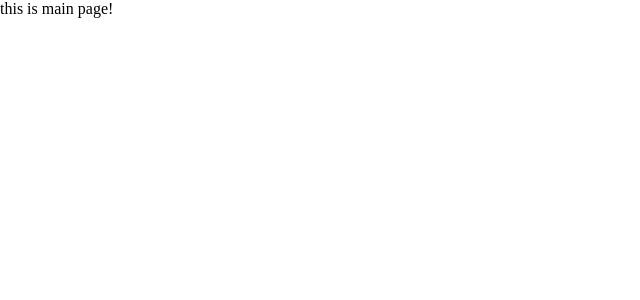
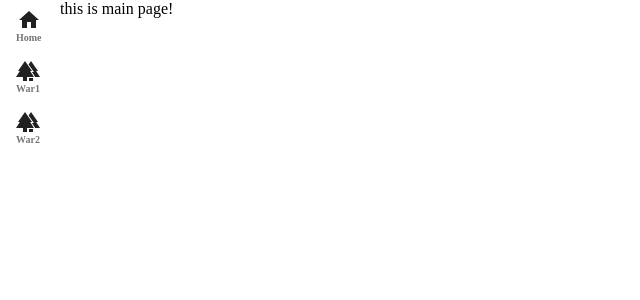
Before and after one commit to GDG-on-Campus-KNU/3rd-sc-ex3-Forrest-FE, a React (Vite) app: page / in a window 1280 px wide. Shown: the top 300 px of the page, without its empty margins (0-640 px from the left). Built offline with nearby package versions, Linux system fonts and the light colour scheme; no server answers.

Commit message:
Feat: Side Navigation 구현

```diff
--- a/src/App.jsx
+++ b/src/App.jsx
@@ -1,5 +1,12 @@
 import { createBrowserRouter } from 'react-router-dom';
 import { RouterProvider } from 'react-router-dom';
+
+import { GlobalStyle } from './styles/GlobalStyle';
+import { Global } from '@emotion/react';
+import '@fontsource/roboto/300.css';
+import '@fontsource/roboto/400.css';
+import '@fontsource/roboto/500.css';
+import '@fontsource/roboto/700.css';
 
 import ErrorPage from './pages/ErrorPage';
 import MainPage from './pages/MainPage';
@@ -21,6 +28,7 @@ const router = createBrowserRouter([
 function App() {
   return (
     <>
+      <Global styles={GlobalStyle} />
       <RouterProvider router={router} />
     </>
   );
--- a/src/components/common/MainNavigation.jsx
+++ b/src/components/common/MainNavigation.jsx
@@ -1,3 +1,89 @@
-const MainNavigation = () => {};
+import { useState } from 'react';
+import { useNavigate } from 'react-router-dom';
+
+import { FlexWrapper } from '../../styles/Layout';
+import { SideBarText } from '../../styles/Text';
+import ForestIcon from '@mui/icons-material/Forest';
+import HomeIcon from '@mui/icons-material/Home';
+import Box from '@mui/material/Box';
+import List from '@mui/material/List';
+import ListItem from '@mui/material/ListItem';
+import ListItemButton from '@mui/material/ListItemButton';
+import ListItemIcon from '@mui/material/ListItemIcon';
+import { styled } from '@mui/system';
+
+import { useRouterStore } from '../../store/useRouterStore';
+
+const ColoredIcon = styled(({ icon: Icon, isClicked, ...rest }) => (
+  <Icon {...rest} />
+))(({ theme, isClicked }) => ({
+  color: isClicked ? theme.palette.primary.main : theme.palette.text.primary,
+}));
+
+const MainNavigation = () => {
+  const {
+    isHomeClicked,
+    isWar1Clicked,
+    isWar2Clicked,
+    setIsHomeClicked,
+    setIsWar1Clicked,
+    setIsWar2Clicked,
+  } = useRouterStore();
+  const navigate = useNavigate();
+
+  const handleWar1Click = () => {
+    setIsWar1Clicked();
+    navigate('/map');
+  };
+
+  const handleWar2Click = () => {
+    setIsWar2Clicked();
+    navigate('/map');
+  };
+
+  return (
+    <Box sx={{ width: 60, height: '100%', bgcolor: 'background.paper' }}>
+      <nav aria-label='main mailbox folders'>
+        <List disablePadding>
+          <ListItem disablePadding>
+            <ListItemButton
+              onClick={() => {
+                setIsHomeClicked();
+                navigate('/');
+              }}
+            >
+              <ListItemIcon>
+                <FlexWrapper>
+                  <ColoredIcon icon={HomeIcon} isClicked={isHomeClicked} />
+                  <SideBarText>Home</SideBarText>
+                </FlexWrapper>
+              </ListItemIcon>
+            </ListItemButton>
+          </ListItem>
+          <ListItem disablePadding>
+            <ListItemButton onClick={handleWar1Click}>
+              <ListItemIcon>
+                <FlexWrapper>
+                  <ColoredIcon icon={ForestIcon} isClicked={isWar1Clicked} />
+                  <SideBarText>War1</SideBarText>
+                </FlexWrapper>
+              </ListItemIcon>
+            </ListItemButton>
+          </ListItem>
+          <ListItem disablePadding>
+            <ListItemButton onClick={handleWar2Click}>
+              <ListItemIcon>
+                <FlexWrapper>
+                  <ColoredIcon icon={ForestIcon} isClicked={isWar2Clicked} />
+                  <SideBarText>War2</SideBarText>
+                </FlexWrapper>
+              </ListItemIcon>
+            </ListItemButton>
+          </ListItem>
+        </List>
+      </nav>
+    </Box>
+  );
+};
 
 export default MainNavigation;
--- a/src/components/map/SideBar.jsx
+++ /dev/null
@@ -1,3 +0,0 @@
-const SideBar = () => {};
-
-export default SideBar;
--- a/src/pages/MapPage.jsx
+++ b/src/pages/MapPage.jsx
@@ -1,8 +1,6 @@
 import { Container } from '../styles/Layout';
 
 import GoogleMaps from '../components/map/GoogleMaps';
-
-// import { Container } from '@mui/material';
 
 const MapPage = () => {
   return (
--- a/src/pages/RootLayout.jsx
+++ b/src/pages/RootLayout.jsx
@@ -1,12 +1,17 @@
 import { Outlet } from 'react-router-dom';
+
+import { SideContainer } from '../styles/Layout';
+
+import SideBar from '../components/common/MainNavigation';
 
 const RootLayout = () => {
   return (
-    <>
+    <SideContainer>
+      <SideBar />
       <main>
         <Outlet />
       </main>
-    </>
+    </SideContainer>
   );
 };
 
--- /dev/null
+++ b/src/store/useRouterStore.js
@@ -0,0 +1,25 @@
+import { create } from 'zustand';
+
+export const useRouterStore = create((set) => ({
+  isHomeClicked: false,
+  isWar1Clicked: false,
+  isWar2Clicked: false,
+  setIsHomeClicked: (clicked) =>
+    set({
+      isHomeClicked: !clicked,
+      isWar1Clicked: clicked,
+      isWar2Clicked: clicked,
+    }),
+  setIsWar1Clicked: (clicked) =>
+    set({
+      isHomeClicked: clicked,
+      isWar1Clicked: !clicked,
+      isWar2Clicked: clicked,
+    }),
+  setIsWar2Clicked: (clicked) =>
+    set({
+      isHomeClicked: clicked,
+      isWar1Clicked: clicked,
+      isWar2Clicked: !clicked,
+    }),
+}));
```
